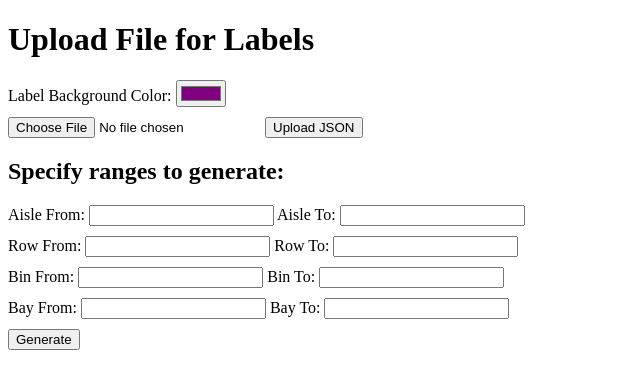
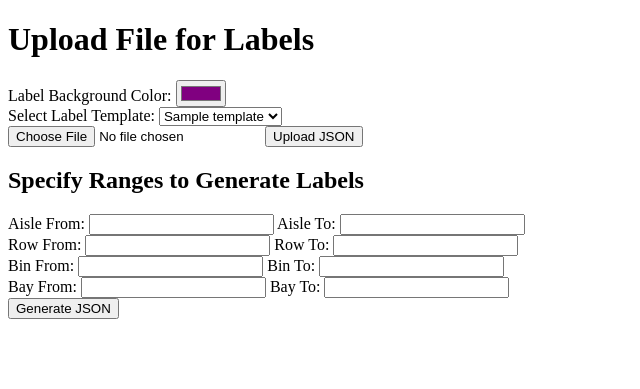
Before and after one commit to rekk2/Barcode-Labels-Laser-, a Flask app: template templates/upload.html in a window 1280 px wide. Shown: the top 389 px of the page, without its empty margins (0-640 px from the left). Run offline with Flask 3, Linux system fonts and the light colour scheme; the template is opened without the code that fills it: most values are stand-ins (such as "Sample title", 1, 10 or a date in 2020).

Commit message:
Update upload.html

```diff
--- a/templates/upload.html
+++ b/templates/upload.html
@@ -1,49 +1,69 @@
 <!doctype html>
 <html lang="en">
 <head>
+    <meta charset="UTF-8">
     <title>Upload Label File or Generate by Range</title>
-    <style>
-        .input-group {
-            margin-bottom: 10px;
+    <script>
+    function validateForm() {
+        const aisles = document.getElementById('aisle_max').value >= document.getElementById('aisle_min').value;
+        const rows = document.getElementById('row_max').value >= document.getElementById('row_min').value;
+        const bins = document.getElementById('bin_max').value >= document.getElementById('bin_min').value;
+        const bays = document.getElementById('bay_max').value >= document.getElementById('bay_min').value;
+
+        if (!aisles || !rows || !bins || !bays) {
+            alert("Please ensure that all 'From' fields are less than or equal to 'To' fields.");
+            return false;  // Prevent form submission
         }
-    </style>
+        return true;  // Allow form submission
+    }
+    </script>
 </head>
 <body>
     <h1>Upload File for Labels</h1>
-    <form method="post" enctype="multipart/form-data">
-        <div class="input-group">
+    <form method="post" enctype="multipart/form-data" onsubmit="return validateForm()">
+        <div>
             <label for="background_color">Label Background Color:</label>
             <input type="color" id="background_color" name="background_color" value="#800080"> <!-- Default color set to purple -->
         </div>
-        <input type="file" name="file">
-        <input type="submit" name="upload_json" value="Upload JSON">
-        <h2>Specify ranges to generate:</h2>
-        <div class="input-group">
-            <label for="aisle_min">Aisle From:</label>
-            <input type="number" id="aisle_min" name="aisle_min">
-            <label for="aisle_max">Aisle To:</label>
-            <input type="number" id="aisle_max" name="aisle_max">
+        <div>
+            <label for="template_name">Select Label Template:</label>
+            <select id="template_name" name="template_name">
+                {% for name in templates %}
+                <option value="{{ name }}">{{ name }}</option>
+                {% endfor %}
+            </select>
         </div>
-        <div class="input-group">
-            <label for="row_min">Row From:</label>
-            <input type="number" id="row_min" name="row_min">
-            <label for="row_max">Row To:</label>
-            <input type="number" id="row_max" name="row_max">
-        </div>
-        <div class="input-group">
-            <label for="bin_min">Bin From:</label>
-            <input type="number" id="bin_min" name="bin_min">
-            <label for="bin_max">Bin To:</label>
-            <input type="number" id="bin_max" name="bin_max">
-        </div>
-        <div class="input-group">
-            <label for="bay_min">Bay From:</label>
-            <input type="number" id="bay_min" name="bay_min">
-            <label for="bay_max">Bay To:</label>
-            <input type="number" id="bay_max" name="bay_max">
+        <div>
+            <input type="file" name="file">
+            <input type="submit" name="upload_json" value="Upload JSON">
         </div>
 
-        <input type="submit" name="generate_json" value="Generate">
+        <h2>Specify Ranges to Generate Labels</h2>
+        <div>
+            <label for="aisle_min">Aisle From:</label>
+            <input type="number" id="aisle_min" name="aisle_min" required>
+            <label for="aisle_max">Aisle To:</label>
+            <input type="number" id="aisle_max" name="aisle_max" required>
+        </div>
+        <div>
+            <label for="row_min">Row From:</label>
+            <input type="number" id="row_min" name="row_min" required>
+            <label for="row_max">Row To:</label>
+            <input type="number" id="row_max" name="row_max" required>
+        </div>
+        <div>
+            <label for="bin_min">Bin From:</label>
+            <input type="number" id="bin_min" name="bin_min" required>
+            <label for="bin_max">Bin To:</label>
+            <input type="number" id="bin_max" name="bin_max" required>
+        </div>
+        <div>
+            <label for="bay_min">Bay From:</label>
+            <input type="number" id="bay_min" name="bay_min" required>
+            <label for="bay_max">Bay To:</label>
+            <input type="number" id="bay_max" name="bay_max" required>
+        </div>
+        <input type="submit" name="generate_json" value="Generate JSON">
     </form>
 </body>
 </html>
```
